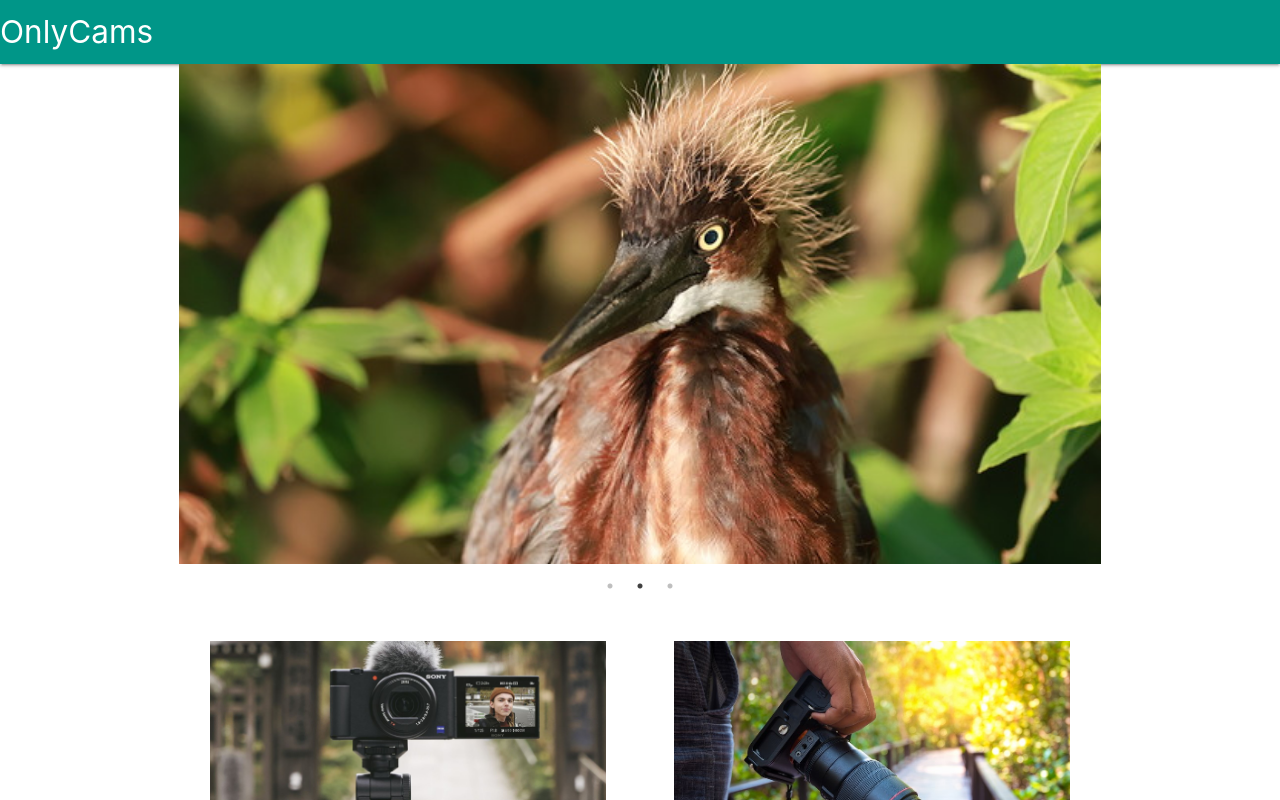
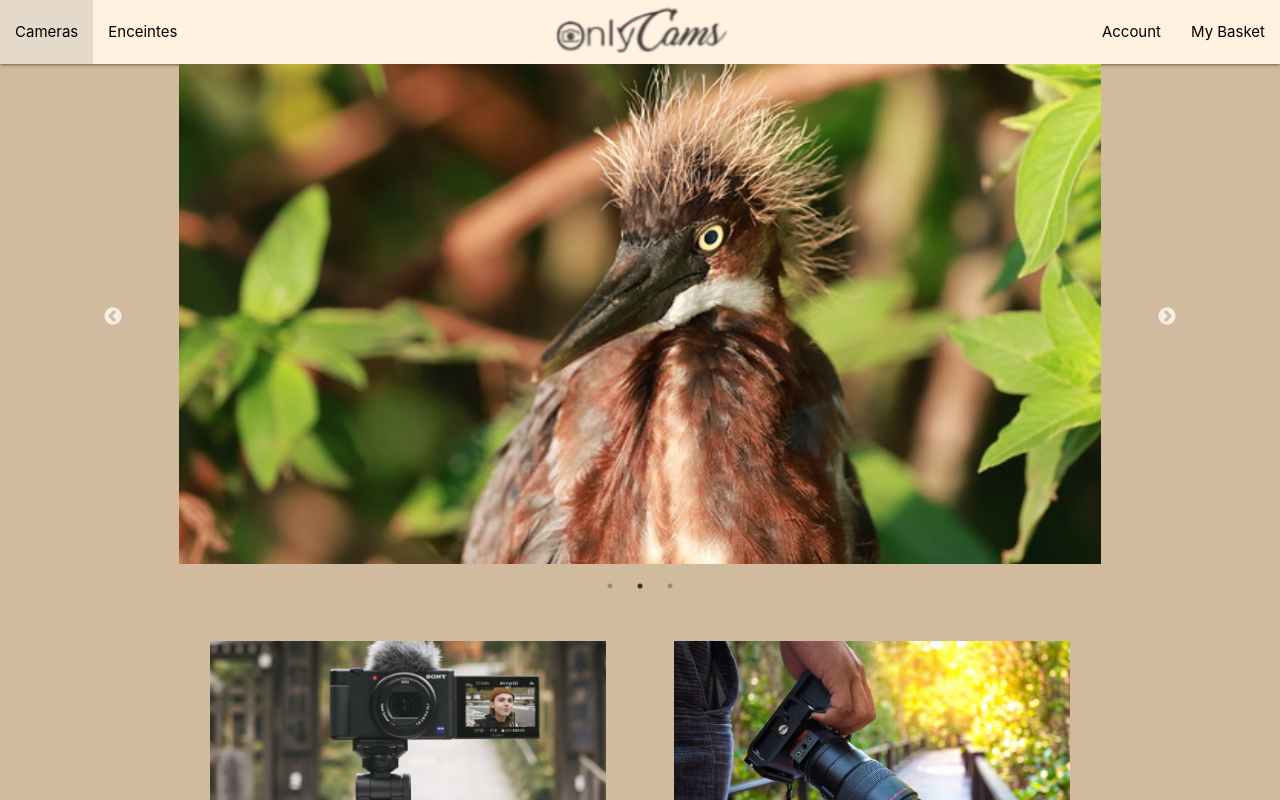
Before and after one commit to EFREI-OnlyCams/onlycams-front, a React (Create React App) app: page /home in a window 1280 px wide. Shown: the top 800 px of the page. Built offline with nearby package versions, Linux system fonts and the light colour scheme.

Commit message:
merged nav with appareils and accueil

```diff
--- a/src/App.tsx
+++ b/src/App.tsx
@@ -7,6 +7,7 @@ import AppareilPhotoList from './pages/appareil-photo-list';
 import ProductDetails from './pages/product-details';
 import { Product } from './utils/product-type';
 
+/*
 function App() {
   return (
     <Router>
@@ -31,3 +32,47 @@ function App() {
 };
 
 export default App;
+*/
+import './css/styles.css'; // Assuming your CSS file path is correct
+
+function App() {
+  return (
+    <Router>
+      <div>
+        <nav>
+          <div id = "navbar" className="nav-wrapper">
+            {/* Cameras and Enceintes (Middle links) */}
+            <ul id="nav-middle" className="left middle" >
+              <li><Link to="/cameras">Cameras</Link></li>
+              <li><Link to="/enceintes">Enceintes</Link></li>
+            </ul>
+            {/* Logo (Home link) */}
+            <ul id="nav-middle" className="left middle">
+
+            <Link to="/" className="brand-logo center">
+              <img src="/images/LogoOnlyCams.png" alt="Logo" className="logo-img" />
+            </Link>
+            </ul>
+
+            {/* Account link (Right link) */}
+            <ul id="nav-right" className="right">
+              <li><Link to="/login">Account</Link></li>
+              <li><Link to ="/Basket">My Basket</Link></li>
+            </ul>
+          </div>
+        </nav>
+        {/* Define routes */}
+        <Routes>
+          <Route path="/login" element={<Login/>} />
+          <Route path="/home" element={<Home/>}/>
+          <Route path="*" element={<PageNotFound/>} />
+          <Route path="/appareil-photo" element={<AppareilPhotoList/>} />
+          <Route path="/product/:productId" element={<ProductDetails />} />
+          <Route path="/" element={<Navigate to="/home"/>} />
+        </Routes>
+      </div>
+    </Router>
+  );
+}
+
+export default App;
--- /dev/null
+++ b/src/css/styles.css
@@ -0,0 +1,40 @@
+/* styles.css */
+.logo-img:focus,
+.logo-img:hover {
+  outline: none !important; /* Remove the outline on hover or focus */
+}
+
+.logo-img {
+  height: auto; /* Allow the browser to determine the height while maintaining aspect ratio */
+  max-width: 100%; /* Ensure the logo fills its container width */
+  display: block; /* Ensure the logo behaves as a block element */
+  margin: auto; /* Center the logo horizontally */
+  overflow-clip-margin: initial;
+  overflow: initial;
+}
+
+
+#nav-middle{
+  a {
+    color : black;
+  }
+  li{
+    text-align: center;
+  }
+
+
+}
+
+#nav-right{
+  a {
+    color : black;
+  }
+}
+
+body {
+  background-color: #D1BB9E /* Set the background color to a light gray */
+}
+
+#navbar{
+  background-color: #FFF2E1;
+}
```
Also changed, not shown: public/images/LogoOnlyCams.png (added).
